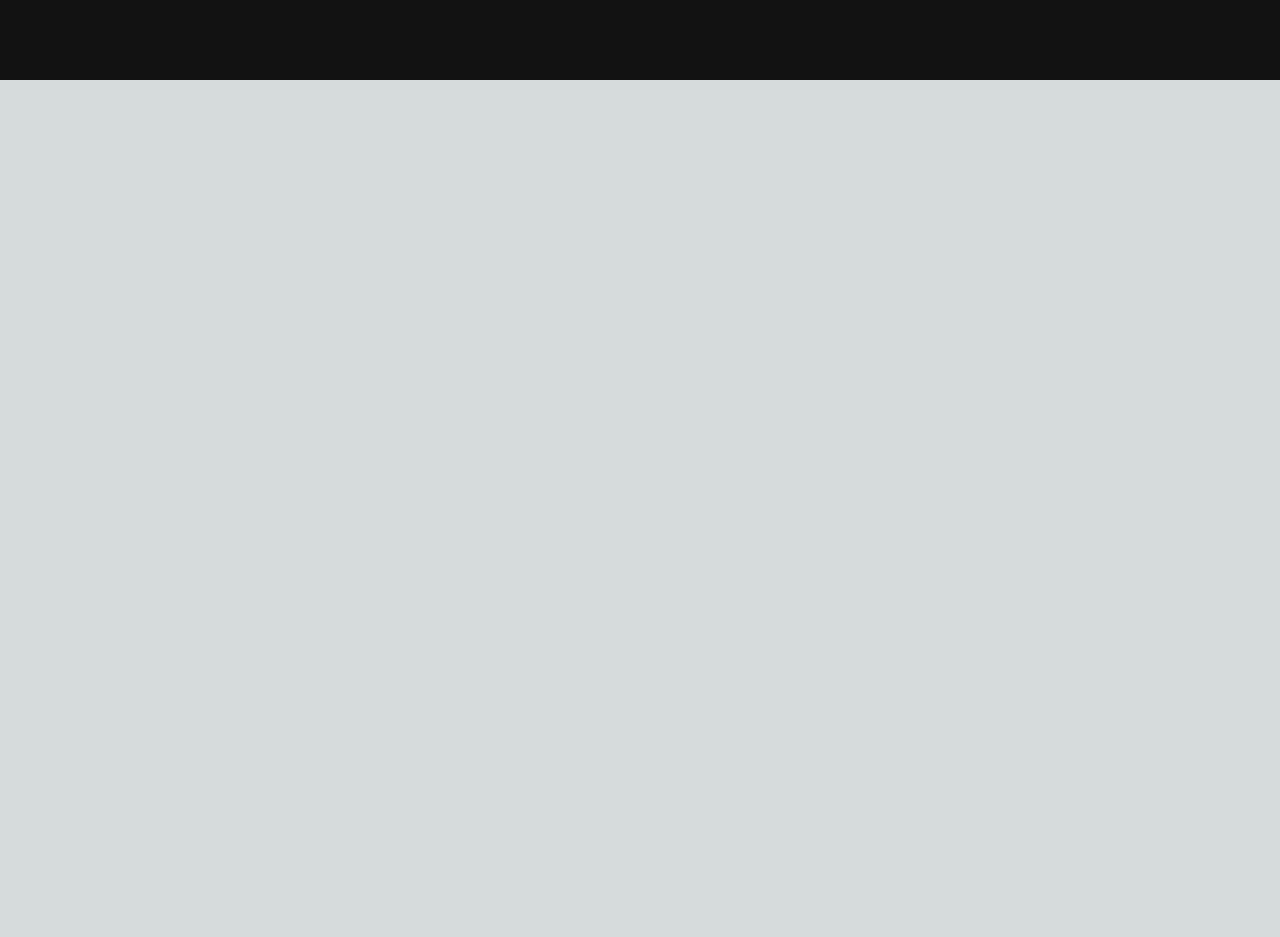
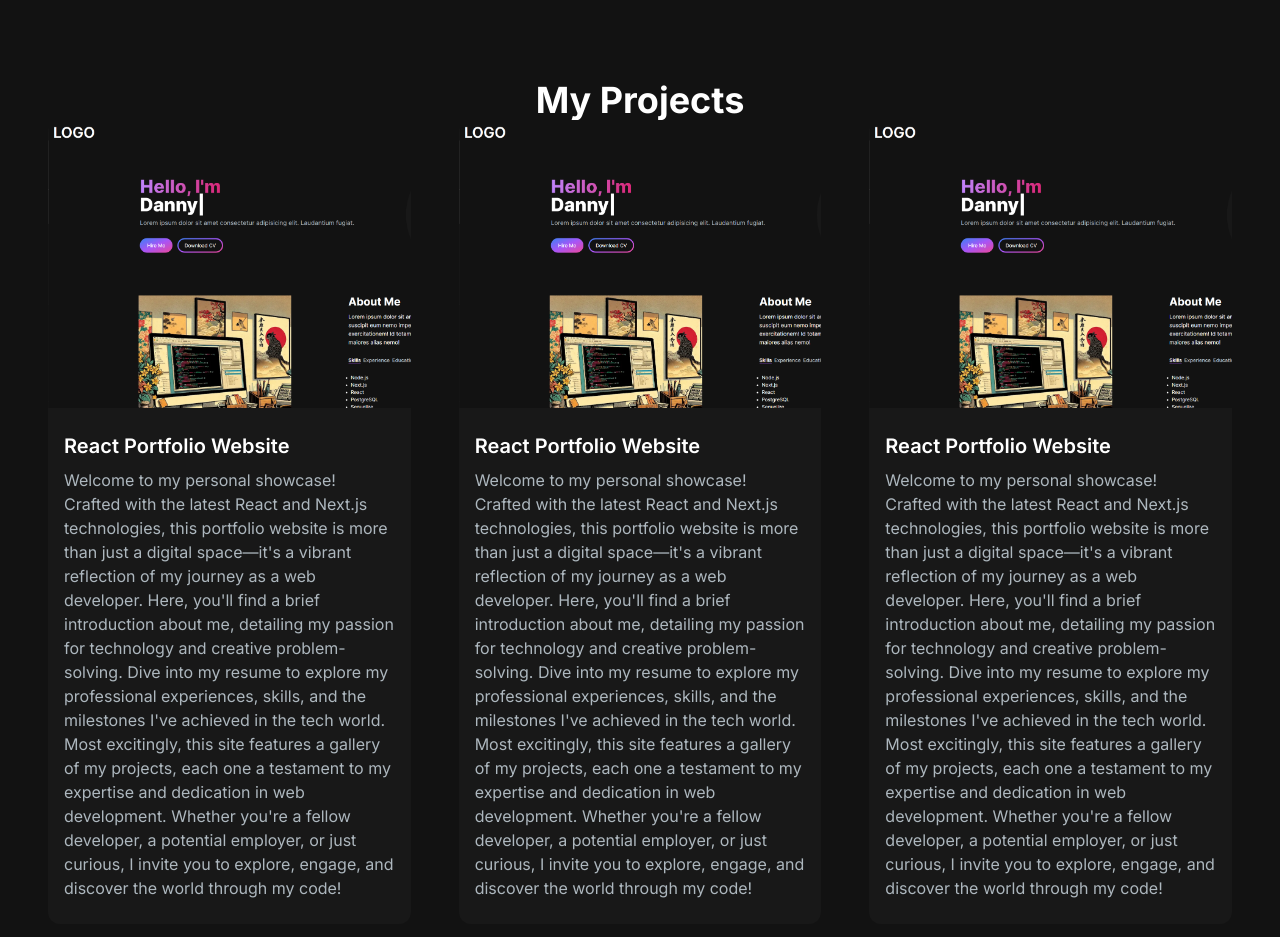
Before and after one commit to DannyMExe/portfolio, a Next.js app: page / in a window 1280 px wide. Shown: the part 1005-1942 px from the top of the page. Before the commit the page ends 1085 px from the top, so only its background shows below. Built offline with nearby package versions, Linux system fonts and the light colour scheme.

Commit message:
projects section start

```diff
--- a/app/page.js
+++ b/app/page.js
@@ -2,6 +2,7 @@ import Image from "next/image";
 import HeroSection from "@/components/HeroSection";
 import NavBar from "@/components/NavBar";
 import AboutSection from "@/components/AboutSection";
+import ProjectsSection from "@/components/ProjectsSection";
 
 export default function Home() {
   return (
@@ -10,6 +11,7 @@ export default function Home() {
       <div className="container mt-24 mx-auto px-12 py-4">
         <HeroSection />
         <AboutSection />
+        <ProjectsSection />
       </div>
     </main>
   );
--- /dev/null
+++ b/components/ProjectCard.jsx
@@ -0,0 +1,35 @@
+import React from "react";
+import { CodeBracketIcon, EyeIcon } from "@heroicons/react/24/outline";
+import Link from "next/link";
+
+const ProjectCard = ({ imgUrl, title, desc, gitUrl, previewUrl }) => {
+  return (
+    <div>
+      <div
+        className="h-52 md:h-72 rounded-t-xl relative group"
+        style={{ background: `url(${imgUrl})`, backgroundSize: "cover" }}
+      >
+        <div className="overlay items-center justify-center absolute top-0 left-0 w-full h-full bg-[#181818] bg-opacity-0 hidden group-hover:flex group-hover:bg-opacity-80 transition-all duration-500">
+          <Link
+            href={gitUrl}
+            className="h-14 w-14 border-2 mr-2 relative rounded-full border-[##ADB7BE] hover:border-white group/link"
+          >
+            <CodeBracketIcon className="h-10 w-10 text-[#ADB7BE] absolute top-1/2 left-1/2 transform -translate-x-1/2 -translate-y-1/2 cursor-pointer group-hover/link:text-white" />
+          </Link>
+          <Link
+            href={previewUrl}
+            className="h-14 w-14 border-2 relative rounded-full border-[##ADB7BE] hover:border-white group/link"
+          >
+            <EyeIcon className="h-10 w-10 text-[#ADB7BE] absolute top-1/2 left-1/2 transform -translate-x-1/2 -translate-y-1/2 cursor-pointer group-hover/link:text-white" />
+          </Link>
+        </div>
+      </div>
+      <div className="text-white rounded-b-xl bg-[#181818] py-6 px-4">
+        <h5 className="text-xl font-semibold mb-2">{title}</h5>
+        <p className="text-[#ADB7BE]">{desc}</p>
+      </div>
+    </div>
+  );
+};
+
+export default ProjectCard;
--- /dev/null
+++ b/components/ProjectsSection.jsx
@@ -0,0 +1,56 @@
+import React from "react";
+import ProjectCard from "./ProjectCard";
+
+const projectsData = [
+  {
+    id: 1,
+    title: "React Portfolio Website",
+    desc: "Welcome to my personal showcase! Crafted with the latest React and Next.js technologies, this portfolio website is more than just a digital space—it's a vibrant reflection of my journey as a web developer. Here, you'll find a brief introduction about me, detailing my passion for technology and creative problem-solving. Dive into my resume to explore my professional experiences, skills, and the milestones I've achieved in the tech world. Most excitingly, this site features a gallery of my projects, each one a testament to my expertise and dedication in web development. Whether you're a fellow developer, a potential employer, or just curious, I invite you to explore, engage, and discover the world through my code!",
+    image: "/images/projectPortfolio.png",
+    tag: ["All", "Web"],
+    gitUrl: "/",
+    previewUrl: "/",
+  },
+  {
+    id: 3,
+    title: "React Portfolio Website",
+    desc: "Welcome to my personal showcase! Crafted with the latest React and Next.js technologies, this portfolio website is more than just a digital space—it's a vibrant reflection of my journey as a web developer. Here, you'll find a brief introduction about me, detailing my passion for technology and creative problem-solving. Dive into my resume to explore my professional experiences, skills, and the milestones I've achieved in the tech world. Most excitingly, this site features a gallery of my projects, each one a testament to my expertise and dedication in web development. Whether you're a fellow developer, a potential employer, or just curious, I invite you to explore, engage, and discover the world through my code!",
+    image: "/images/projectPortfolio.png",
+    tag: ["All", "Web"],
+    gitUrl: "/",
+    previewUrl: "/",
+  },
+  {
+    id: 3,
+    title: "React Portfolio Website",
+    desc: "Welcome to my personal showcase! Crafted with the latest React and Next.js technologies, this portfolio website is more than just a digital space—it's a vibrant reflection of my journey as a web developer. Here, you'll find a brief introduction about me, detailing my passion for technology and creative problem-solving. Dive into my resume to explore my professional experiences, skills, and the milestones I've achieved in the tech world. Most excitingly, this site features a gallery of my projects, each one a testament to my expertise and dedication in web development. Whether you're a fellow developer, a potential employer, or just curious, I invite you to explore, engage, and discover the world through my code!",
+    image: "/images/projectPortfolio.png",
+    tag: ["All", "Web"],
+    gitUrl: "/",
+    previewUrl: "/",
+  },
+];
+
+const ProjectsSection = () => {
+  return (
+    <>
+      <h2 className="text-center text-4xl font-bold text-white mt-4">
+        My Projects
+      </h2>
+      <div className="grid md:grid-cols-3 gap-8 md:gap-12">
+        {projectsData.map((project) => (
+          <ProjectCard
+            key={project.id}
+            imgUrl={project.image}
+            title={project.title}
+            desc={project.desc}
+            gitUrl={project.gitUrl}
+            previewUrl={project.previewUrl}
+          />
+        ))}
+      </div>
+    </>
+  );
+};
+
+export default ProjectsSection;
```
Also changed, not shown: public/images/projectPortfolio.png (added).
